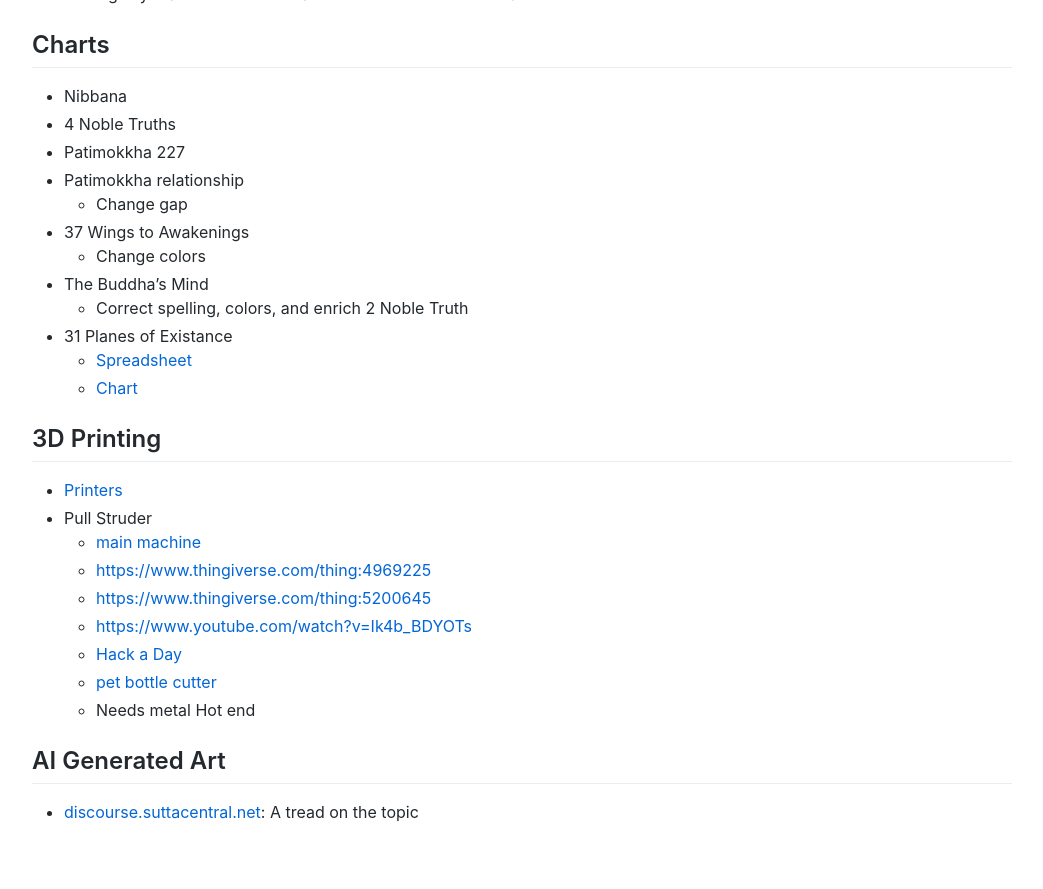
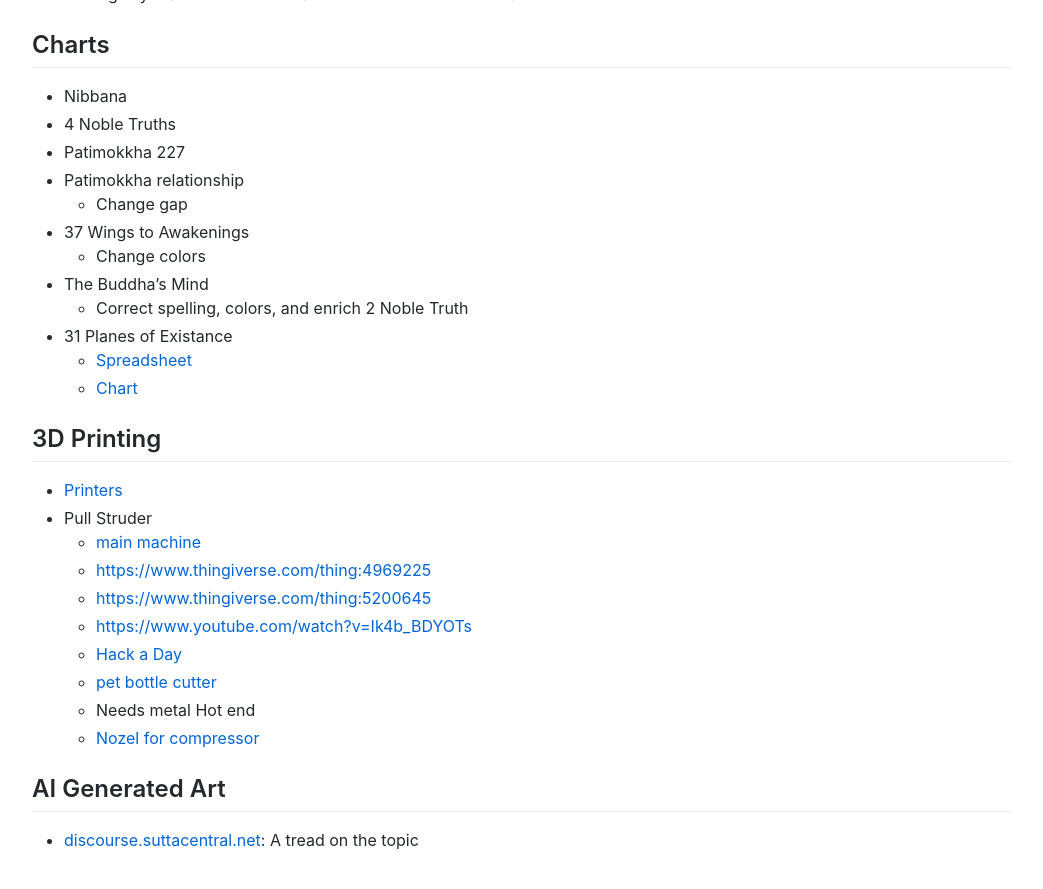
Before and after one commit to cittadhammo/old-personal-website, a Jekyll site: the page built from projects.md, in a window 1280 px wide and 900 px high, scrolled down 2267 px. Shown: the top 889 px of the window, without its empty margins (118-1161 px from the left). Built offline with Jekyll 4.4.1, drawn with Linux system fonts in a browser that asks for light colours.

Commit message:
Update projects.md

```diff
--- a/projects.md
+++ b/projects.md
@@ -107,6 +107,7 @@
   - [Hack a Day](https://hackaday.io/project/185196-pullstruder-from-plastic-bottle-to-pet-filament)
   - [pet bottle cutter](https://www.printables.com/fr/model/506101-pet-bottle-cutter-with-bearings)
   - Needs metal Hot end
+  - [Nozel for compressor](https://www.thingiverse.com/thing:1554940)
 
 ## AI Generated Art
 
```
